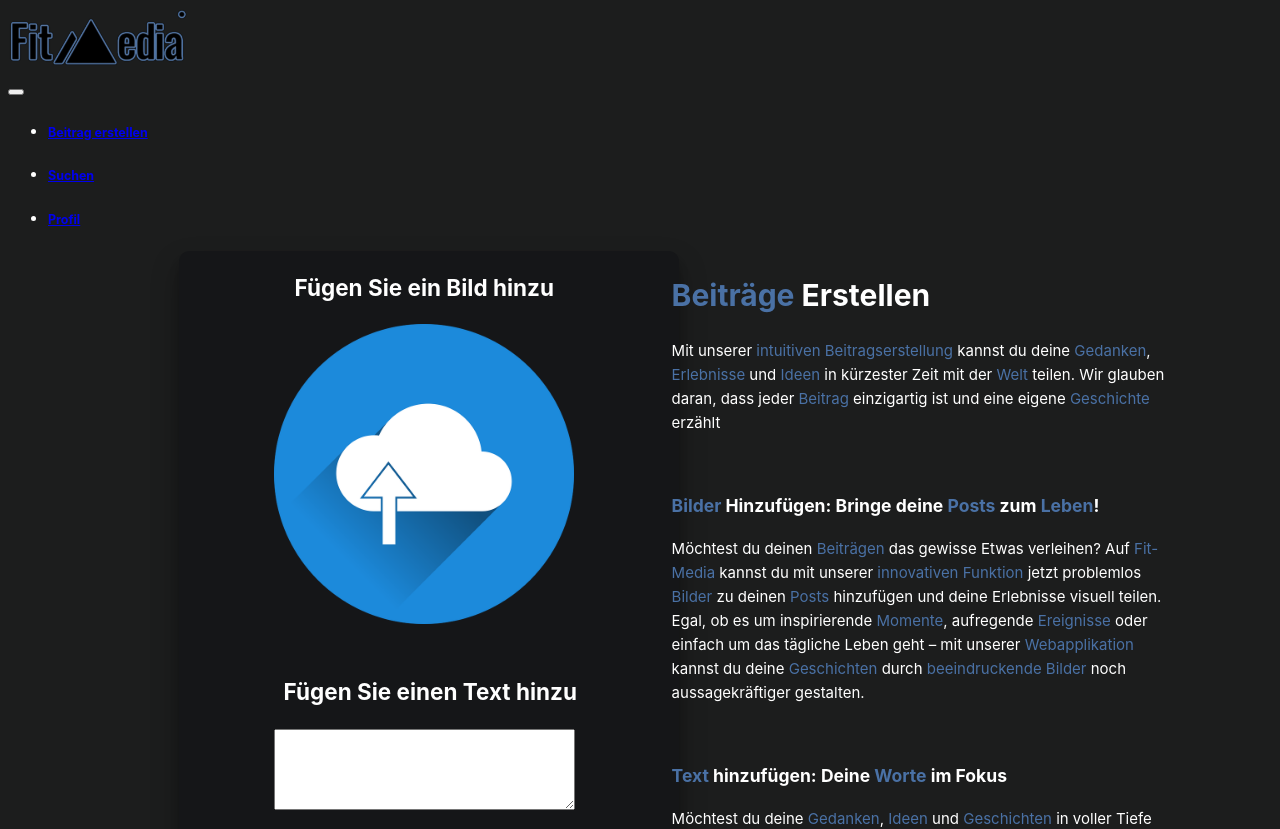
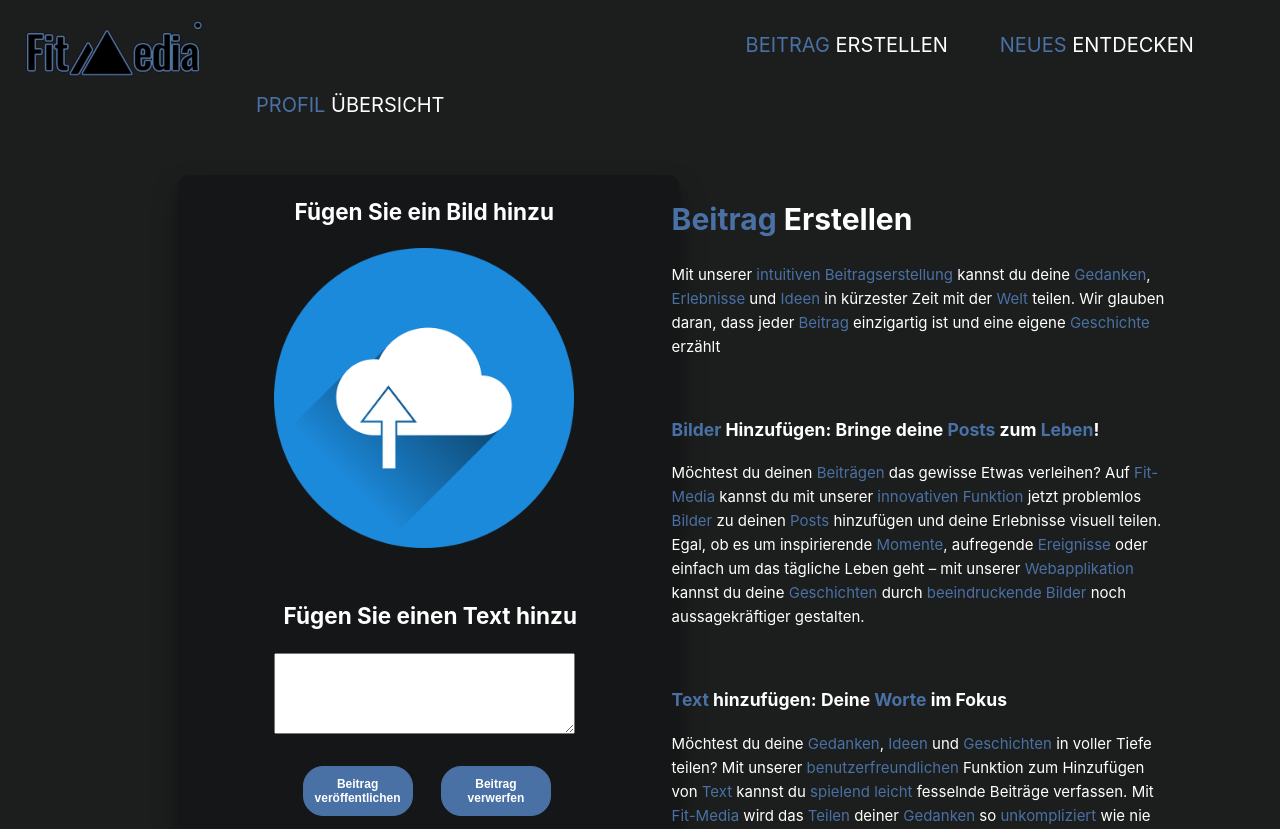
Before and after one commit to lukasxux/FitMedia, a Vue app in the folder FitMediaApp/src/FitMediaApp.Client/: page /create-post in a window 1280 px wide. Shown: the top 829 px of the page. Built offline with nearby package versions, Linux system fonts and the light colour scheme.

Commit message:
Frontend-update-3

```diff
--- a/FitMediaApp/src/FitMediaApp.Client/src/App.vue
+++ b/FitMediaApp/src/FitMediaApp.Client/src/App.vue
@@ -1,34 +1,30 @@
 <script setup>
-import axios from 'axios';
 import { RouterLink, RouterView } from 'vue-router'
 </script>
 
 <template>
     <div class="wrapper">
         <nav class="navbar navbar-expand-lg bg-dark text-uppercase fixed-top">
-        <a class="navbar-brand text-light h1" id="logo" href="/">
-          <img src="@/assets/Fit-Media_logo.png" id="home" width="180" height="60">
-        </a>
-        <div id="navbarCollapse">
-          <button class="navbar-toggler"  type="button" data-toggle="collapse" data-target="#navbarNav" aria-controls="navbarNav" aria-expanded="false" aria-label="Toggle navigation">
-          <span class="navbar-toggler-icon" id="navbarIcon"></span>
-          </button>
-        </div>
         <div class="collapse navbar-collapse" id="navbarNav">
           <ul class="navbar-nav ml-auto">
-              <li  class="nav-item mx-0 mx-lg-1" id="padding-left">
+              <li  class="nav-item mx-0 mx-lg-1" id="logo">
+                <routerLink to="/">
+                  <img src="@/assets/Fit-Media_logo.png" class="home" width="180" height="60">
+                </routerLink>
+              </li>
+              <li  class="margin-left" id="padding-left">
                 <router-link class="nav-link py-3 px-0 px-lg-3 rounded text-light"  to="/create-post">
-                    <h5>Beitrag erstellen</h5>
+                    <span style="color: rgb(74, 113, 165);">Beitrag</span> Erstellen
                 </router-link>
               </li>
               <li  class="nav-item mx-0 mx-lg-1" id="padding-left">
                 <router-link class="nav-link py-3 px-0 px-lg-3 rounded text-light"  to="/search">
-                    <h5>Suchen</h5>
+                    <span style="color: rgb(74, 113, 165);">Neues</span> Entdecken
                 </router-link>
               </li>
               <li  class="nav-item mx-0 mx-lg-1" id="padding-left">
                 <router-link class="nav-link py-3 px-0 px-lg-3 rounded text-light" to="/profile">
-                    <h5>Profil</h5>
+                    <span style="color: rgb(74, 113, 165);">Profil</span> Übersicht
                 </router-link>
               </li>
           </ul>
@@ -40,4 +36,39 @@ import { RouterLink, RouterView } from 'vue-router'
 </template>
 
 <style scoped>
+li {
+  display: inline;
+  float: left;
+}
+ul {
+  margin-bottom: 40px;
+  overflow: hidden;
+}
+
+li a {
+  display: block;
+  color: white;
+  text-align: center;
+  padding: 14px 16px;
+  text-decoration: none;
+  text-transform: uppercase;
+  font-size: 20px;
+}
+
+li a:hover {
+  background-color: #111;
+}
+
+#padding-left{
+  padding-left: 20px;
+}
+
+.margin-left{
+  margin-left: 40%;
+}
+
+#logo{
+  margin-left: -40px;
+  margin-top: -10px;
+}
 </style>
--- a/FitMediaApp/src/FitMediaApp.Client/src/views/BeitragView.vue
+++ b/FitMediaApp/src/FitMediaApp.Client/src/views/BeitragView.vue
@@ -27,7 +27,7 @@
     </div>
     <div>
       <div>
-        <h1><span style="color: rgb(74, 113, 165);">Beiträge</span> Erstellen</h1>
+        <h1><span style="color: rgb(74, 113, 165);">Beitrag</span> Erstellen</h1>
         <p>Mit unserer <span style="color: rgb(74, 113, 165);">intuitiven Beitragserstellung</span> kannst du deine <span style="color: rgb(74, 113, 165);">Gedanken</span>, <span style="color: rgb(74, 113, 165);">Erlebnisse</span> und <span style="color: rgb(74, 113, 165);">Ideen</span> in kürzester Zeit mit der <span style="color: rgb(74, 113, 165);">Welt</span> teilen. Wir glauben daran, dass jeder <span style="color: rgb(74, 113, 165);">Beitrag</span> einzigartig ist und eine eigene <span style="color: rgb(74, 113, 165);">Geschichte</span> erzählt</p>
       </div>
       <br>
```
